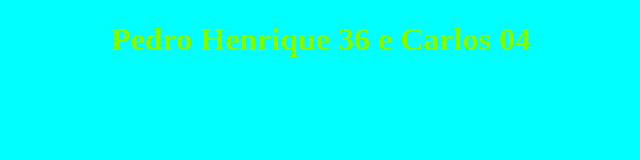
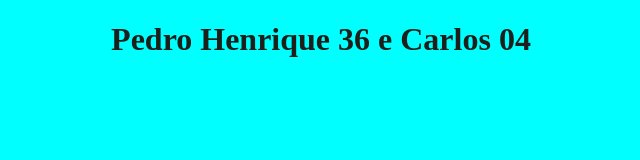
Before and after one commit to pedrinn044/Programa-o, a plain HTML site: page index.html in a window 1280 px wide. Shown: the whole page, without its empty margins (319-959 px from the left). Drawn offline with Linux system fonts and the light colour scheme.

Commit message:
style.css

```diff
--- a/style.css
+++ b/style.css
@@ -2,7 +2,7 @@ body{
     background-color: aqua;
 }
 h1{
-    text-align: center; color: chartreuse;
+    text-align: center; color: rgb(29, 32, 26);
 }
 p{
     text-align: center; color: black;
```
